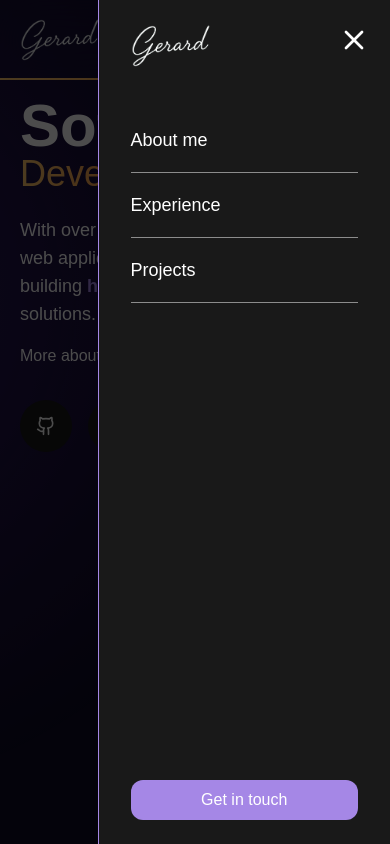
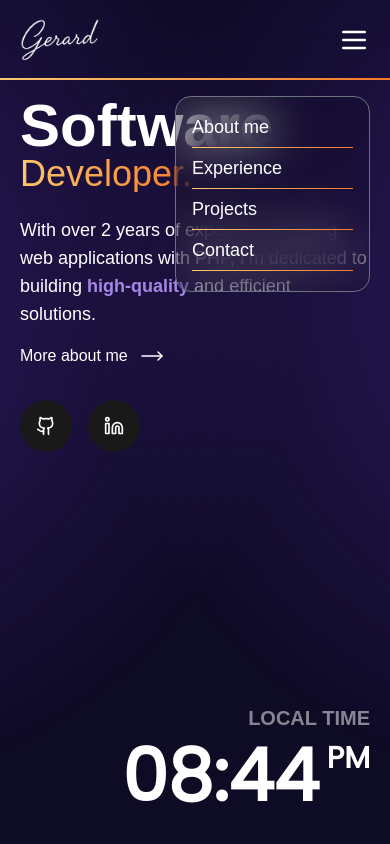
Before and after one commit to umigam3/personal-portfolio-v2, a Next.js app: page / in a window 390 px wide. Both pictures are taken after a click on the link 354 px from the left and 40 px from the top of the page. Shown: the top 844 px of the page. Built offline with nearby package versions, Linux system fonts and the light colour scheme.

Commit message:
new floating menu

```diff
--- a/src/app/layout.tsx
+++ b/src/app/layout.tsx
@@ -39,7 +39,7 @@ export default function RootLayout({
   children: React.ReactNode;
 }>) {
   return (
-    <html lang="en" className="dark overflow-x-hidden">
+    <html lang="en" className="dark">
       <body>
         <SmoothScrolling>
           <SocialsDesktop />
--- a/src/components/layout/Background.tsx
+++ b/src/components/layout/Background.tsx
@@ -1,6 +1,6 @@
 export default function Background() {
   return (
-    <div className="w-full h-full fixed overflow-hidden -z-10">
+    <div className="w-full h-full fixed -z-10">
       <div className="absolute -top-[200px] -left-[700px] h-[1000px] w-[1000px] rounded-full bg-[radial-gradient(circle_farthest-side,rgba(124,58,237,.30),rgba(255,255,255,0))] animate-breathe" />
       <div className="absolute -top-[200px] -right-[700px] h-[1000px] w-[1000px] rounded-full bg-[radial-gradient(circle_farthest-side,rgba(124,58,237,.30),rgba(255,255,255,0))] animate-breathe" />
     </div>
--- a/src/components/layout/Header.tsx
+++ b/src/components/layout/Header.tsx
@@ -13,18 +13,9 @@ export default function Header() {
   const { scrollYProgress } = useScroll();
   const { lenis, scrollToTop, scrollToBottom, scrollToId } = useSmoothScroll();
 
-  useEffect(() => {
-    if (!lenis) return;
-
-    if (isOpen) {
-      lenis.stop();
-    } else {
-      lenis.start();
-    }
-  }, [isOpen, lenis]);
-
   return (
-    <header className="sticky top-0 z-10 h-20 backdrop-blur-xl">
+    <>
+      <header className="sticky top-0 h-20 backdrop-blur-xl z-10">
         <div className="flex h-full px-5 md:px-[5.5rem] justify-between items-center">
           <a href="#">
             <img
@@ -36,7 +27,10 @@ export default function Header() {
           </a>
           <div className="hidden md:flex items-center gap-10">
             <nav className="flex justify-end items-center gap-x-10">
-            <a className="cursor-pointer" onClick={() => scrollToId("aboutme")}>
+              <a
+                className="cursor-pointer"
+                onClick={() => scrollToId("aboutme")}
+              >
                 About
               </a>
               <a
@@ -61,13 +55,15 @@ export default function Header() {
           </div>
 
           <a className="md:hidden z-50" onClick={() => setIsOpen(!isOpen)}>
-          {isOpen ? (
-            <Cross className="w-8 h-8" />
-          ) : (
             <Hamburger className="w-8 h-8" />
-          )}
           </a>
 
+          <motion.div
+            className="absolute bottom-0 left-0 h-0.5 w-full bg-gradient-to-r from-[#FFC76B] to-[#F47B2A] transform-gpu"
+            style={{ scaleX: scrollYProgress, originX: 0 }}
+          />
+        </div>
+      </header>
       <AnimatePresence>
         {isOpen && (
           <>
@@ -76,7 +72,7 @@ export default function Header() {
               animate={{ opacity: 1 }}
               exit={{ opacity: 0 }}
               transition={{ duration: 0.3 }}
-                className="fixed inset-0 h-screen bg-black/70 z-30 md:hidden touch-none"
+              className="fixed inset-0 h-screen md:hidden z-20"
               onClick={() => {
                 setIsOpen(false);
               }}
@@ -87,17 +83,11 @@ export default function Header() {
               animate={{ opacity: 1, scale: 1 }}
               exit={{ opacity: 0, scale: 0.95 }}
               transition={{ duration: 0.2, ease: "easeOut" }}
-                className="fixed top-0 right-0 w-3/4 max-w-xs h-dvh bg-[#191919] flex flex-col items-start justify-between px-8 gap-y-6 py-6 md:hidden shadow-lg z-40 border-l border-primary"
+              className="fixed top-24 right-5 w-2/4 max-w-xs flex flex-col items-start justify-between bg-black/10 p-4 md:hidden backdrop-blur-xl rounded-2xl bg-clip-padding backdrop-filter bg-opacity-10 border border-gray-500 z-40"
             >
-                <div className="flex flex-col w-full">
-                  <img
-                    src="/signature.png"
-                    alt="Gerard Doncel"
-                    className="w-20 mb-10"
-                  />
-                  <div className="grid grid-rows-[4rem_1px_4rem_1px_4rem] w-full items-center">
+              <div className="flex flex-col w-full gap-1.5">
                 <a
-                      className="text-white text-lg"
+                  className="text-white text-lg cursor-pointer"
                   onClick={() => {
                     setIsOpen(false);
                     setTimeout(() => {
@@ -107,9 +97,9 @@ export default function Header() {
                 >
                   About me
                 </a>
-                    <div className="h-px bg-white/50 w-full"></div>
+                <div className="h-px bg-gradient-to-r from-[#FFC76B] to-[#F47B2A] w-full"></div>
                 <a
-                      className="text-white text-lg"
+                  className="text-white text-lg cursor-pointer"
                   onClick={() => {
                     setIsOpen(false);
                     setTimeout(() => {
@@ -119,9 +109,9 @@ export default function Header() {
                 >
                   Experience
                 </a>
-                    <div className="h-px bg-white/50 w-full"></div>
+                <div className="h-px bg-gradient-to-r from-[#FFC76B] to-[#F47B2A] w-full"></div>
                 <a
-                      className="text-white text-lg"
+                  className="text-white text-lg cursor-pointer"
                   onClick={() => {
                     setIsOpen(false);
                     setTimeout(() => {
@@ -131,30 +121,24 @@ export default function Header() {
                 >
                   Projects
                 </a>
-                    <div className="h-px bg-white/50 w-full"></div>
-                  </div>
-                </div>
+                <div className="h-px bg-gradient-to-r from-[#FFC76B] to-[#F47B2A] w-full"></div>
                 <a
+                  className="text-white text-lg cursor-pointer"
                   onClick={() => {
                     setIsOpen(false);
                     setTimeout(() => {
-                      scrollToBottom();
+                      scrollToId("contact");
                     }, 1);
                   }}
-                  className="bg-primary text-white px-6 py-2 rounded-xl cursor-pointer flex items-center justify-center w-full"
                 >
-                  Get in touch
+                  Contact
                 </a>
+                <div className="h-px bg-gradient-to-r from-[#FFC76B] to-[#F47B2A] w-full mb-1"></div>
+              </div>
             </motion.div>
           </>
         )}
       </AnimatePresence>
-
-        <motion.div
-          className="absolute bottom-0 left-0 h-0.5 w-full bg-gradient-to-r from-[#FFC76B] to-[#F47B2A] transform-gpu"
-          style={{ scaleX: scrollYProgress, originX: 0 }}
-        />
-      </div>
-    </header>
+    </>
   );
 }
```
Lines whose indentation alone changed are shown as unchanged.
